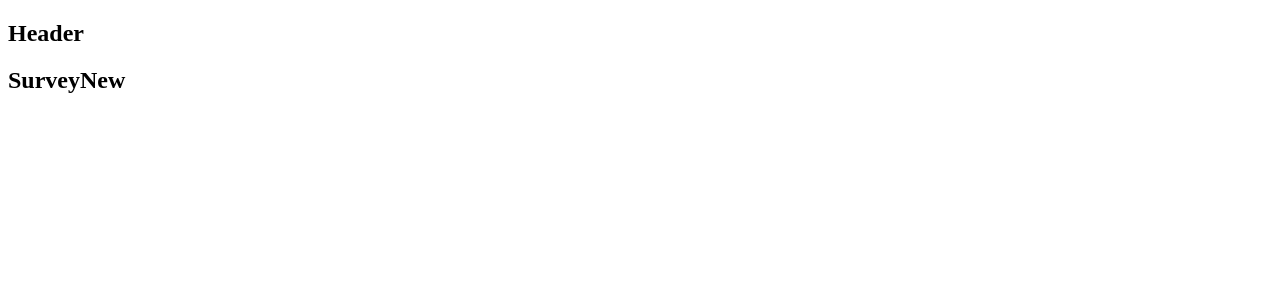
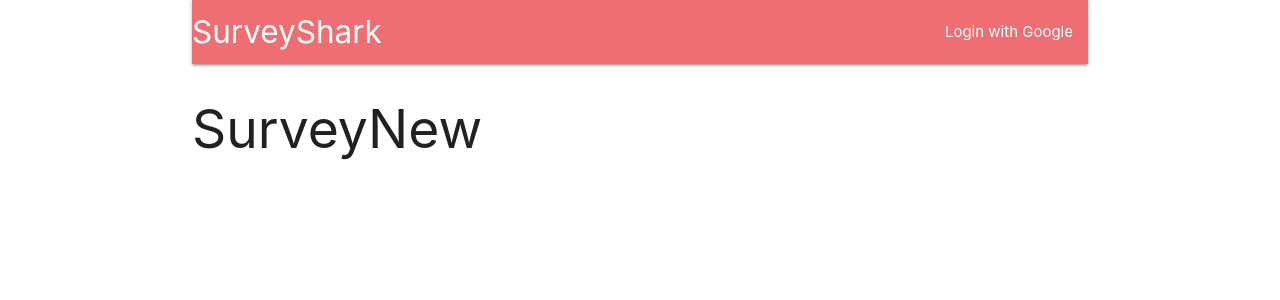
Before and after one commit to aaaaus/survey-shark-backend, a React (Create React App) app in the folder client/: page /surveys/new in a window 1280 px wide. Shown: the top 300 px of the page. Built offline with nearby package versions, Linux system fonts and the light colour scheme; no server answers.

Commit message:
axios and thunk installed, initial test of ajax request for current user

```diff
--- a/client/package.json
+++ b/client/package.json
@@ -3,13 +3,16 @@
   "version": "0.1.0",
   "private": true,
   "dependencies": {
+    "axios": "^0.18.0",
     "http-proxy-middleware": "^0.19.1",
+    "materialize-css": "^1.0.0",
     "react": "^16.8.6",
     "react-dom": "^16.8.6",
     "react-redux": "^7.0.3",
     "react-router-dom": "^5.0.0",
     "react-scripts": "3.0.1",
-    "redux": "^4.0.1"
+    "redux": "^4.0.1",
+    "redux-thunk": "^2.3.0"
   },
   "scripts": {
     "start": "react-scripts start",
--- /dev/null
+++ b/client/src/actions/index.js
@@ -0,0 +1,11 @@
+import axios from 'axios';
+
+import { FETCH_USER } from './types';
+
+export const fetchUser = () => {
+  return function(dispatch) {
+    axios
+      .get('/api/current_user')
+      .then(res => dispatch({ type: FETCH_USER, payload: res }));
+  };
+};
--- /dev/null
+++ b/client/src/actions/types.js
@@ -0,0 +1 @@
+export const FETCH_USER = 'fetch_user';
--- a/client/src/components/App.js
+++ b/client/src/components/App.js
@@ -1,14 +1,21 @@
 import React from 'react';
 import { BrowserRouter, Route } from 'react-router-dom';
+import { connect } from 'react-redux';
+import * as actions from '../actions';
 
-const Header = () => <h2>Header</h2>;
+import Header from './Header';
 const Dashboard = () => <h2>Dashboard</h2>;
 const SurveyNew = () => <h2>SurveyNew</h2>;
 const Landing = () => <h2>Landing</h2>;
 
-const App = () => {
+class App extends React.Component {
+  componentDidMount() {
+    this.props.fetchUser();
+  }
+
+  render() {
     return (
-    <div>
+      <div className="container">
         <BrowserRouter>
           <div>
             <Header />
@@ -19,6 +26,10 @@
         </BrowserRouter>
       </div>
     );
-};
+  }
+}
 
-export default App;
+export default connect(
+  null,
+  actions
+)(App);
--- /dev/null
+++ b/client/src/components/Header.js
@@ -0,0 +1,20 @@
+import React from 'react';
+
+class Header extends React.Component {
+  render() {
+    return (
+      <nav>
+        <div className="nav-wrapper">
+          <a className="left brand-logo">SurveyShark</a>
+          <ul className="right">
+            <li>
+              <a>Login with Google</a>
+            </li>
+          </ul>
+        </div>
+      </nav>
+    );
+  }
+}
+
+export default Header;
--- a/client/src/index.js
+++ b/client/src/index.js
@@ -1,12 +1,14 @@
+import 'materialize-css/dist/css/materialize.min.css'; //if no relative path provided, webpack assumes you are importing from an NPM module from node_modules directory
 import React from 'react';
 import ReactDOM from 'react-dom';
 import { Provider } from 'react-redux';
 import { createStore, applyMiddleware } from 'redux';
+import reduxThunk from 'redux-thunk';
 
 import App from './components/App';
 import reducers from './reducers';
 
-const store = createStore(reducers, {}, applyMiddleware());
+const store = createStore(reducers, {}, applyMiddleware(reduxThunk));
 
 ReactDOM.render(
   <Provider store={store}>
--- a/client/src/reducers/authReducer.js
+++ b/client/src/reducers/authReducer.js
@@ -1,4 +1,5 @@
 export default function(state = {}, action) {
+  console.log(action);
   switch (action.type) {
     default:
       return state;
```
Also changed, not shown: 2 other files (tests, documents, lock files or other folders). Lines whose indentation alone changed are shown as unchanged.
